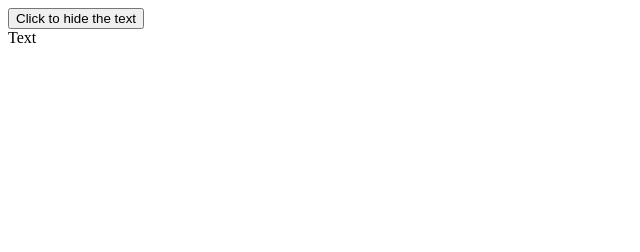
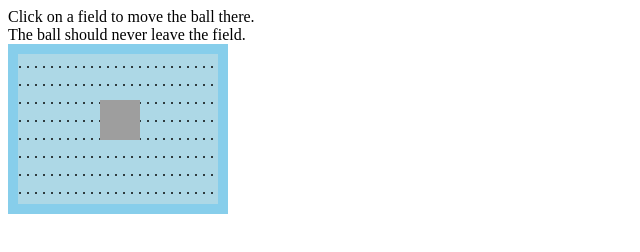
Before and after one commit to amitby98/js-event-exercises, a plain HTML site: page Chapter1/Move the ball across the field/index.html in a window 1280 px wide. Shown: the top 252 px of the page, without its empty margins (0-640 px from the left). Drawn offline with Linux system fonts and the light colour scheme; grey boxes are pictures that could not be loaded.

Commit message:
solved question 3 chapter 1

```diff
--- a/Chapter1/Move the ball across the field/index.html
+++ b/Chapter1/Move the ball across the field/index.html
@@ -1,14 +1,24 @@
 <!DOCTYPE html>
-<html lang="en">
+<html>
   <head>
-    <meta charset="UTF-8" />
-    <meta name="viewport" content="width=device-width, initial-scale=1.0" />
-    <title>Document</title>
+    <meta charset="utf-8" />
+    <link rel="stylesheet" href="./style.css" />
   </head>
-  <body>
-    <input type="button" id="button" value="Click to hide the text" />
 
-    <div id="text">Text</div>
+  <body style="height: 2000px">
+    Click on a field to move the ball there.
+    <br />
+    The ball should never leave the field.
+
+    <div id="field">
+      <img src="https://en.js.cx/clipart/ball.svg" id="ball" />
+      . . . . . . . . . . . . . . . . . . . . . . . . . . . . . . . . . . . . .
+      . . . . . . . . . . . . . . . . . . . . . . . . . . . . . . . . . . . . .
+      . . . . . . . . . . . . . . . . . . . . . . . . . . . . . . . . . . . . .
+      . . . . . . . . . . . . . . . . . . . . . . . . . . . . . . . . . . . . .
+      . . . . . . . . . . . . . . . . . . . . . . . . . . . . . . . . . . . . .
+      . . . . . . . . . . . . . . . . .
+    </div>
     <script src="./script.js"></script>
   </body>
 </html>
--- a/Chapter1/Move the ball across the field/script.js
+++ b/Chapter1/Move the ball across the field/script.js
@@ -1,3 +1,26 @@
-document.getElementById("button").addEventListener("click", (e) => {
-  document.getElementById("button").hidden = true;
+let field = document.getElementById("field");
+let ball = document.getElementById("ball");
+ball.style.top = 100 + "px";
+ball.style.left = 100 + "px";
+field.addEventListener("click", (event) => {
+  let ballX = ball.clientWidth;
+  let ballY = ball.clientHeight;
+  let cX = event.clientX;
+  let cY = event.clientY;
+  //Center ball on cursor
+  console.log(event.clientY);
+  if (cX < 38) {
+    cX = 38;
+  }
+  if (cX > 198) {
+    cX = 198;
+  }
+  if (cY < 75) {
+    cY = 75;
+  }
+  if (cY > 183) {
+    cY = 183;
+  }
+  ball.style.top = cY - ballY / 2 + "px";
+  ball.style.left = cX - ballX / 2 + "px";
 });
--- /dev/null
+++ b/Chapter1/Move the ball across the field/style.css
@@ -0,0 +1,17 @@
+#field {
+  width: 200px;
+  height: 150px;
+  border: 10px solid skyblue;
+  background-color: lightblue;
+  overflow: hidden;
+  cursor: pointer;
+}
+
+#ball {
+  position: absolute;
+  left: 100;
+  top: 100;
+  width: 40px;
+  height: 40px;
+  transition: all 1s;
+}
```
